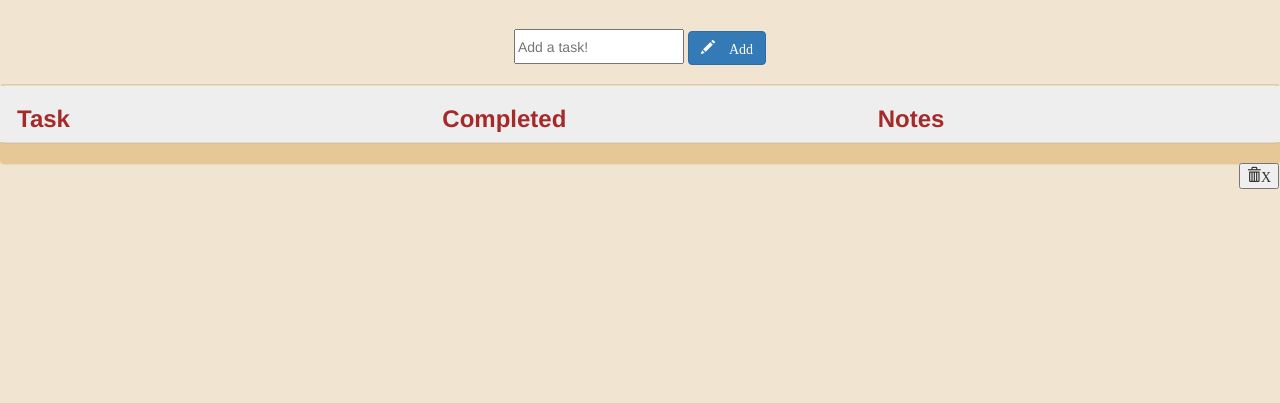
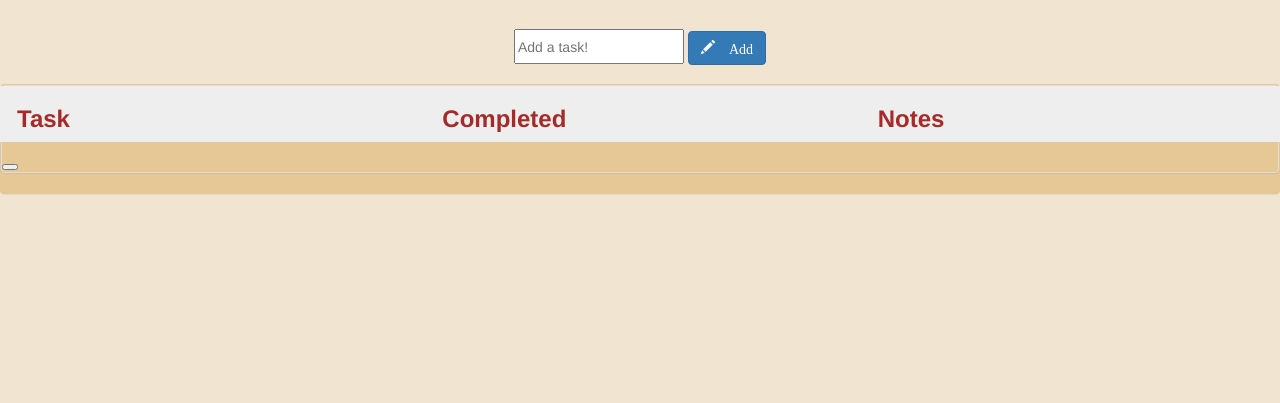
Before and after one commit to dmerk2/to-do-list, a PHP site: page / in a window 1280 px wide. Shown: the part 397-800 px from the top of the page. Run offline with PHP 8.4, Linux system fonts and the light colour scheme; some libraries are stand-ins or nearby versions.

Commit message:
added button

```diff
--- a/index.html
+++ b/index.html
@@ -40,12 +40,12 @@
 				</div>
 		  </div>
 		 </div>
-		</div>
+		<!-- </div> -->
 
 	<form id="form">
 		<!--Delete Button-->
-	<button id="deleteButton"><i id="trash" class="glyphicon glyphicon-trash">X</i></button>
         <ol id="todoList"></ol>
+        <button id="delete"></button>
     </form>
 
 </body>
--- a/js.js
+++ b/js.js
@@ -1,10 +1,12 @@
 $(document).ready(function(){
 	$('#btn').click(function(){
 	  var add = $('#input').val();
-		$('ol').append("<li>" + add + '</li>' + add + "<button>" + add + "<i>");
-		$("delete").val()
+		$('ol').append("<li>" + add + '</li>');
+		$("ol").append("<button>" + add + "</button>")
+
 	});
 });
+
 
 
 	//HOW TO MAKE BUTTON CLEAR??????????
--- a/style.css
+++ b/style.css
@@ -4,6 +4,7 @@ body{
 
 .jumbotron{
 	background:url(http://filmenglish.files.wordpress.com/2012/02/to-do-list-title.png);
+	background-position: cover;
 }
 
 #top{
@@ -31,18 +32,13 @@ h3{
 	background-color: #eee;
 }
 
-#deleteButton{
-	float: right;
-}
-
-#todoList{
-	float: left;
-}
-
 .panel{
 	background-color: rgb(230,200,150);
 }
 
+#delete{
+
+}
 /*@media only screen and (min-width: 768px) {
 	.col-4 {width: 33.33%;}
 }
```
